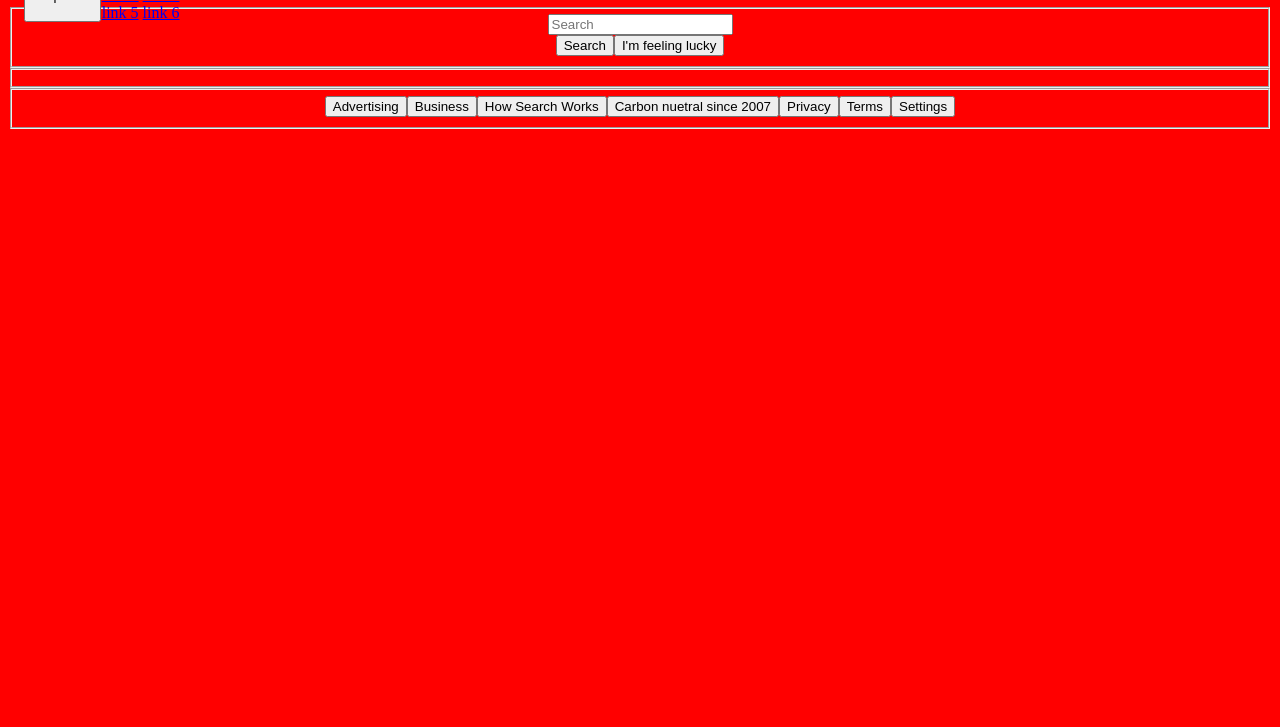
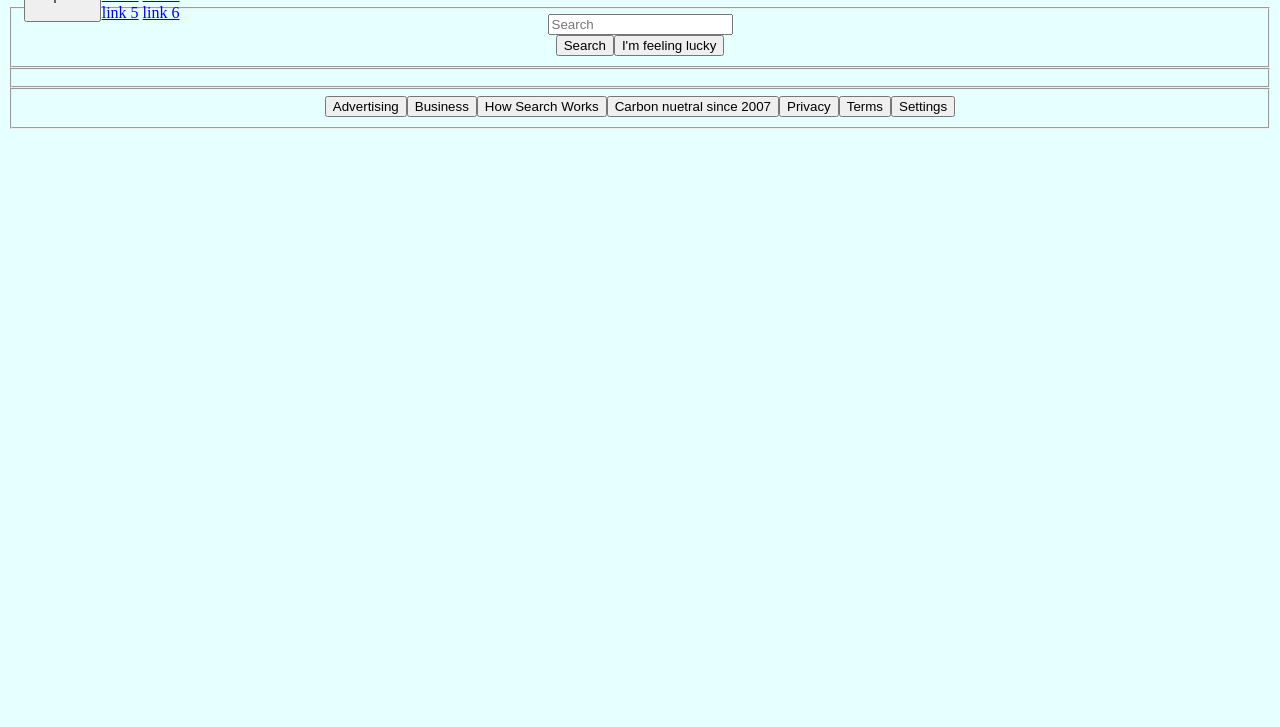
Before and after one commit to anteaterdave/Google-Clone-, a plain HTML site: page index.html in a window 1280 px wide. Shown: the part 73-800 px from the top of the page. Drawn offline with Linux system fonts and the light colour scheme.

Commit message:
Toothpaste blue background

```diff
--- a/index.css
+++ b/index.css
@@ -1,5 +1,5 @@
 body {
-    background-color: red;
+    background-color: #e6ffff;
 }
 h1 {
     text-align: center;
```
